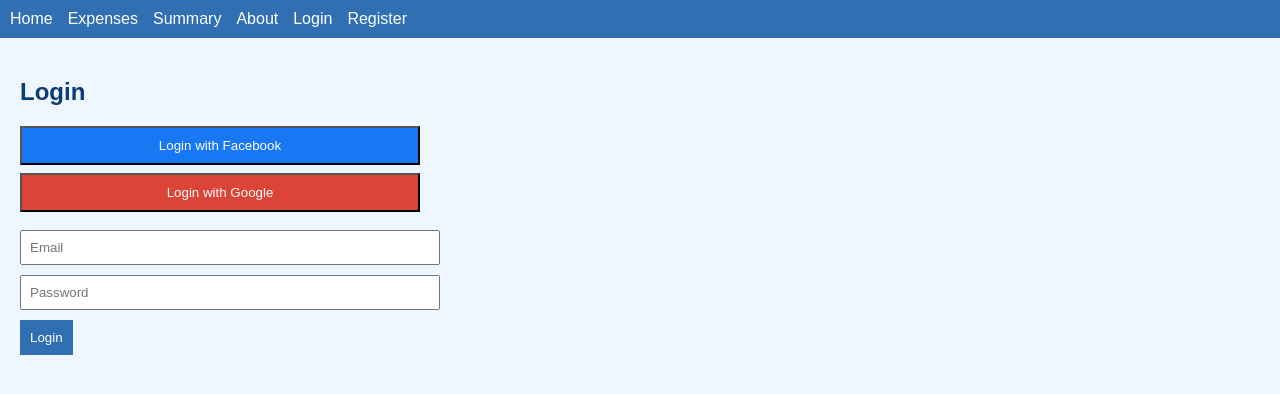
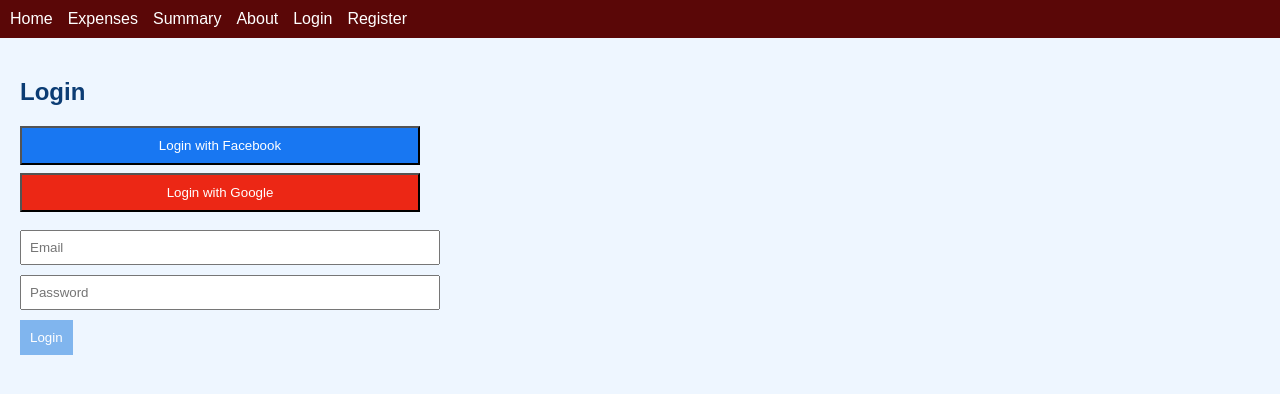
Before and after one commit to dipikadangal16-code/Expense-Tracker-App, a React (Vite) app: page /login in a window 1280 px wide. Shown: the top 394 px of the page. Built offline with nearby package versions, Linux system fonts and the light colour scheme.

Commit message:
updated colors

```diff
--- a/src/index.css
+++ b/src/index.css
@@ -6,7 +6,7 @@ body {
 }
 
 .navbar {
-  background-color: #2f6fb2;
+  background-color: #5a0707;
   padding: 10px;
 }
 
@@ -21,7 +21,7 @@ body {
 }
 
 .card {
-  background: white;
+  background: rgb(231, 160, 160);
   padding: 10px;
   margin: 10px 0;
   border-radius: 6px;
@@ -39,7 +39,7 @@ input {
 }
 
 .btn {
-  background: #2f6fb2;
+  background: #80b5ee;
   color: white;
   padding: 10px;
   border: none;
@@ -57,6 +57,6 @@ input {
 }
 
 .google {
-  background: #db4437;
+  background: #ec2715;
   color: white;
 }
```
